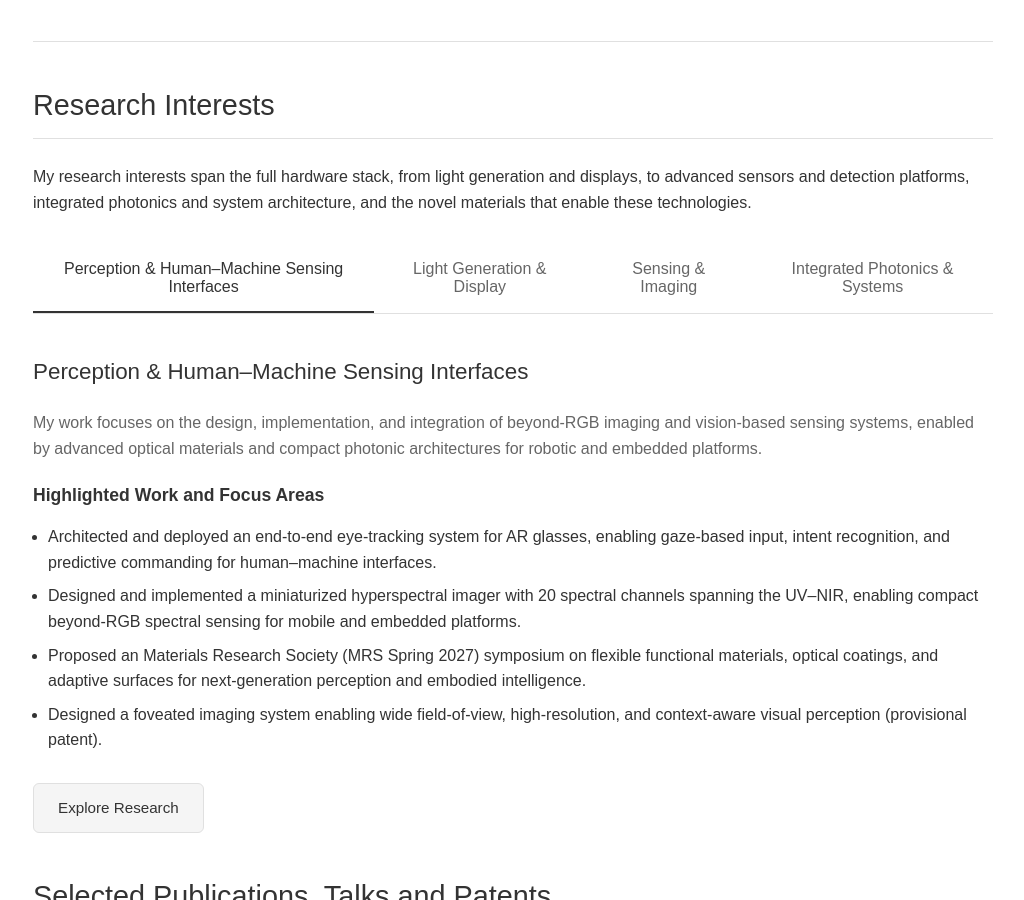
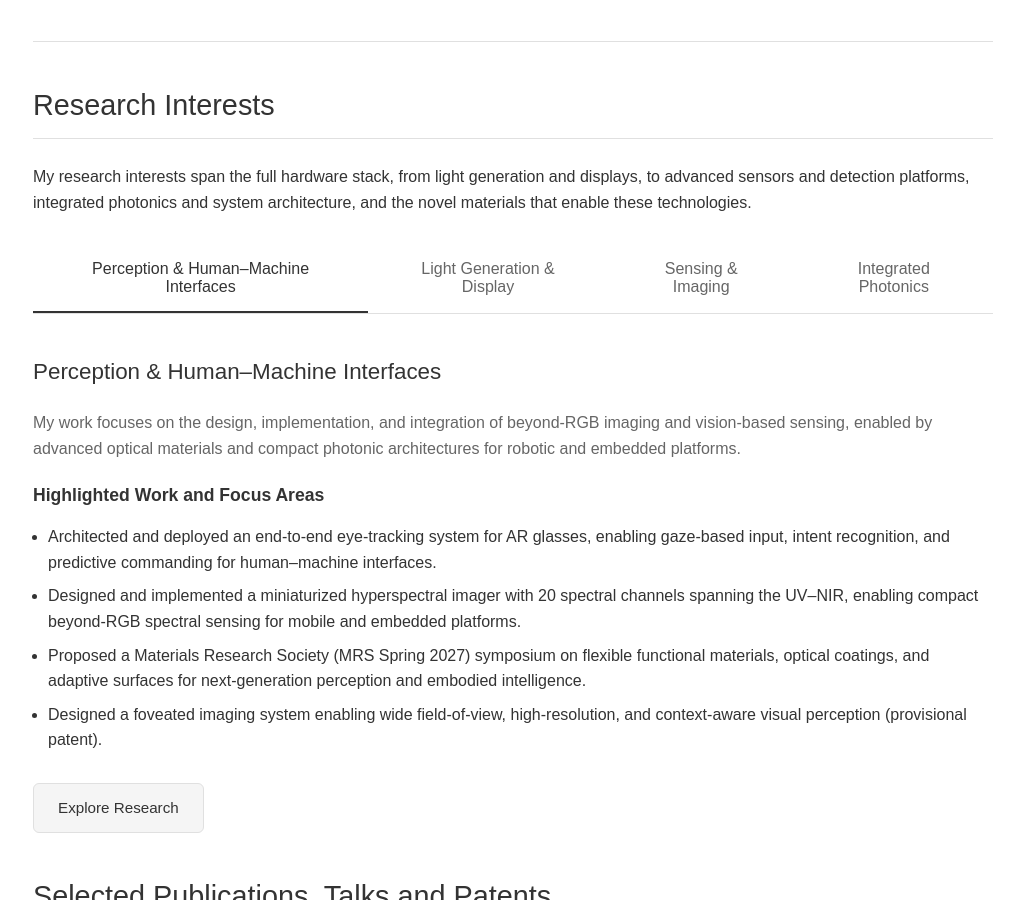
Before and after one commit to shermin-ara/SherminArab.github.io, a Jekyll site: the page built from index.md, in a window 1280 px wide and 900 px high, scrolled down 660 px. Shown: the whole window, without its empty margins (127-1151 px from the left). Built offline with Jekyll 4.4.1, drawn with Linux system fonts in a browser that asks for light colours.

Commit message:
Update index.md

```diff
--- a/index.md
+++ b/index.md
@@ -50,23 +50,23 @@ title: Shermin Arab
 
     <div class="research-tabs">
         <div class="tabs-header">
-            <button class="tab-button" onclick="showTab('materials')">Perception & Human–Machine Sensing Interfaces
+            <button class="tab-button" onclick="showTab('materials')">Perception & Human–Machine Interfaces
             </button><button class="tab-button" onclick="showTab('lightgeneration')">Light Generation & Display</button>
             <button class="tab-button" onclick="showTab('sensing-imaging')">Sensing & Imaging</button>
-            <button class="tab-button" onclick="showTab('photonics')">Integrated Photonics & Systems</button>
+            <button class="tab-button" onclick="showTab('photonics')">Integrated Photonics </button>
 
         </div>
 
         <div id="materials" class="tab-content">
         <div style="margin: 40px 0;">
-            <h3>Perception & Human–Machine Sensing Interfaces</h3>
-            <p style="font-size: 1em; color: #666; margin-bottom: 15px;"> My work focuses on the design, implementation, and integration of beyond-RGB imaging and vision-based sensing systems, enabled by advanced optical materials and compact photonic architectures for robotic and embedded platforms.</p>
+            <h3>Perception & Human–Machine Interfaces</h3>
+            <p style="font-size: 1em; color: #666; margin-bottom: 15px;"> My work focuses on the design, implementation, and integration of beyond-RGB imaging and vision-based sensing, enabled by advanced optical materials and compact photonic architectures for robotic and embedded platforms.</p>
 
             <h4>Highlighted Work and Focus Areas</h4>
             <ul style="margin-bottom: 20px;">
                 <li>Architected and deployed an end-to-end eye-tracking system for AR glasses, enabling gaze-based input, intent recognition, and predictive commanding for human–machine interfaces.</li>
                 <li>Designed and implemented a miniaturized hyperspectral imager with 20 spectral channels spanning the UV–NIR, enabling compact beyond-RGB spectral sensing for mobile and embedded platforms.</li>
-                <li>Proposed an Materials Research Society (MRS Spring 2027) symposium on flexible functional materials, optical coatings, and adaptive surfaces for next-generation perception and embodied intelligence.</li>
+                <li>Proposed a Materials Research Society (MRS Spring 2027) symposium on flexible functional materials, optical coatings, and adaptive surfaces for next-generation perception and embodied intelligence.</li>
                 <li>Designed a foveated imaging system enabling wide field-of-view, high-resolution, and context-aware visual perception (provisional patent).</li>
             </ul>
 
```
